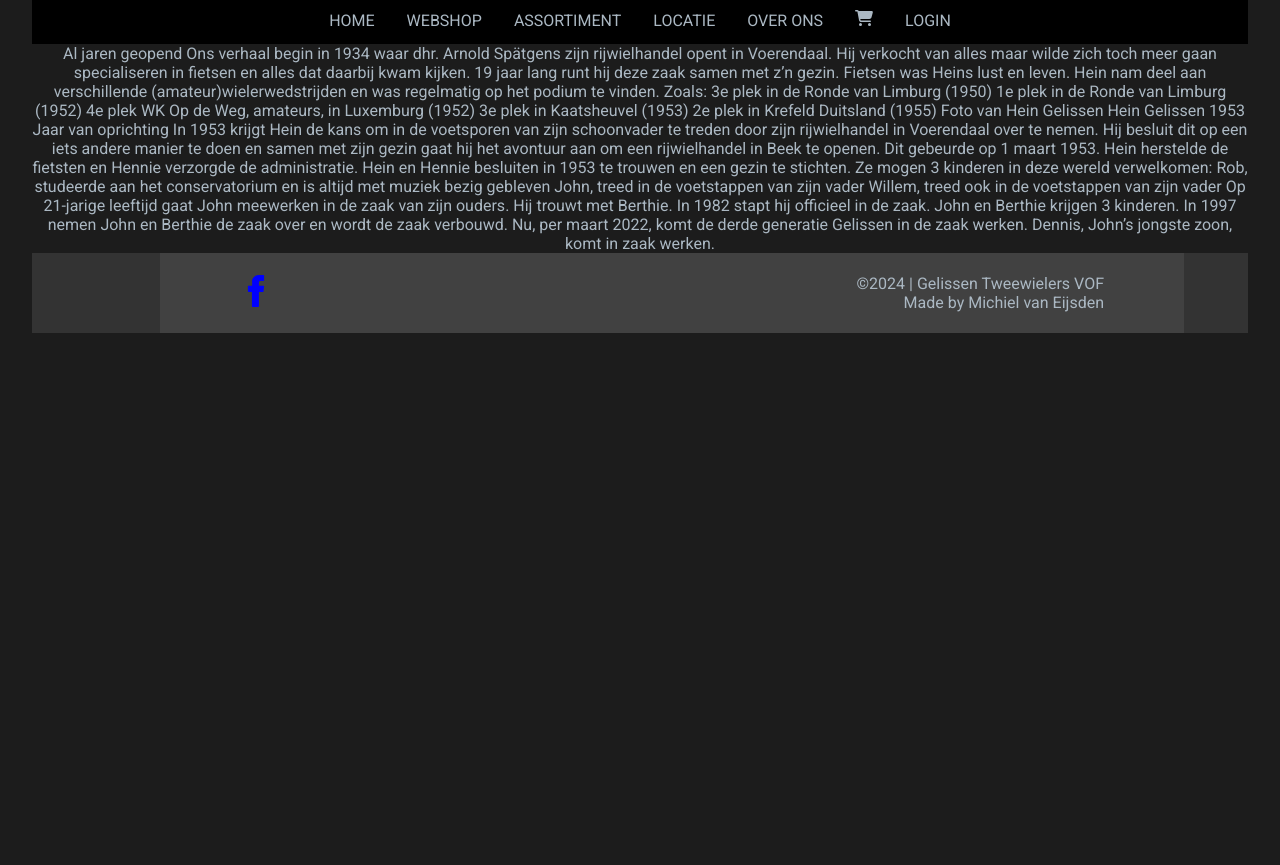
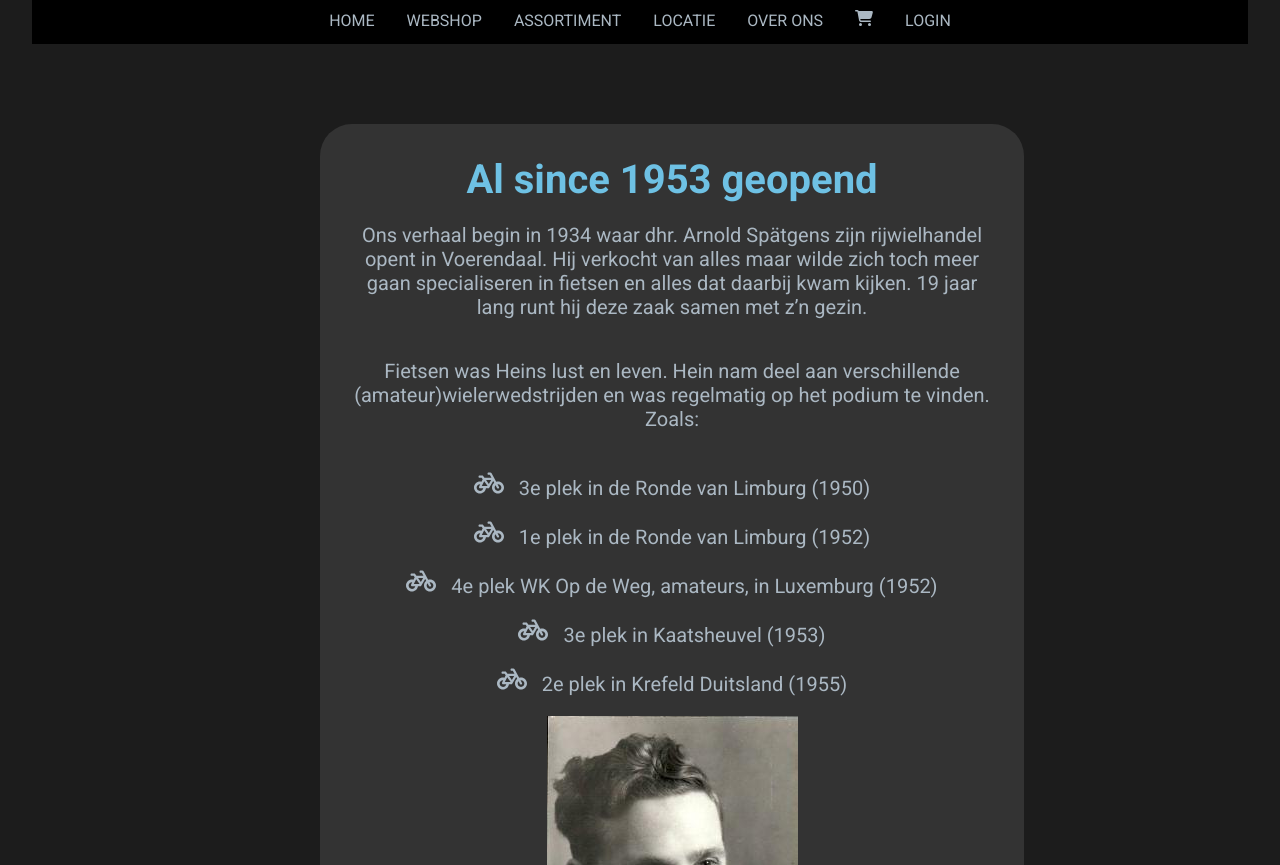
Before and after one commit to MichielvanEijsden/eindopdracht-gelissen, a React (Vite) app: page /History in a window 1280 px wide. Shown: the part 520-1385 px from the top of the page. Before the commit the page ends 885 px from the top, so only its background shows below. Built offline with nearby package versions, Linux system fonts and the light colour scheme.

Commit message:
history page added

```diff
--- a/src/pages/about-us/subpages/history/History.css
+++ b/src/pages/about-us/subpages/history/History.css
@@ -0,0 +1,24 @@
+.history-wrapper{
+    display: flex;
+    flex-direction: column;
+    width: 50vw;
+    font-size: 20px;
+}
+.history-wrapper p{
+    margin: 20px 0;
+
+}
+.history-center{
+    text-align: center;
+}
+.bike-icon{
+    margin-right: 10px;
+    width: 30px;
+}
+.history-list > li{
+    list-style: disc;
+    margin-bottom: 10px;
+}
+.history-list{
+    margin:20px 0 20px 50px;
+}
--- a/src/pages/about-us/subpages/history/History.jsx
+++ b/src/pages/about-us/subpages/history/History.jsx
@@ -1,37 +1,67 @@
-function History(){
-    return(
+import './History.css'
+import Hein from '../../../../assets/GELISSEN-hein-3.jpg'
+import bike from '../../../../assets/bicycle-solid.svg'
+
+function History() {
+    return (
         <>
-            Al jaren geopend
+            <div className='outer-container'>
+                <div className='inner-container'>
+                    <div className='center-page-container'>
+                        <div className='history-wrapper'>
+                            <div className='history-center'>
+                            <h1>Al since 1953 geopend</h1>
+                            </div>
+                            <p>Ons verhaal begin in 1934 waar dhr. Arnold Spätgens zijn rijwielhandel opent in
+                                Voerendaal.
+                                Hij verkocht van alles maar wilde zich toch meer gaan specialiseren in fietsen en alles
+                                dat
+                                daarbij kwam kijken. 19 jaar lang runt hij deze zaak samen met z’n gezin.</p>
 
-            Ons verhaal begin in 1934 waar dhr. Arnold Spätgens zijn rijwielhandel opent in Voerendaal. Hij verkocht van alles maar wilde zich toch meer gaan specialiseren in fietsen en alles dat daarbij kwam kijken. 19 jaar lang runt hij deze zaak samen met z’n gezin.
+                            <p>Fietsen was Heins lust en leven. Hein nam deel aan verschillende
+                                (amateur)wielerwedstrijden
+                                en was regelmatig op het podium te vinden. Zoals:</p>
+                            <ul>
+                                <li><p><img className='bike-icon' src={bike} alt='bike-icon'/> 3e plek in de Ronde van Limburg (1950)</p></li>
+                                <li><p><img className='bike-icon' src={bike} alt='bike-icon'/> 1e plek in de Ronde van Limburg (1952)</p></li>
+                                <li><p><img className='bike-icon' src={bike} alt='bike-icon'/> 4e plek WK Op de Weg, amateurs, in Luxemburg (1952)</p></li>
+                                <li><p><img className='bike-icon' src={bike} alt='bike-icon'/> 3e plek in Kaatsheuvel (1953)</p></li>
+                                <li><p><img className='bike-icon' src={bike} alt='bike-icon'/> 2e plek in Krefeld Duitsland (1955)</p></li>
+                            </ul>
+                            <div className='history-center'>
+                                <img src={Hein} alt='Hein Gelissen'/>
+                                <p> Hein Gelissen</p>
+                                <h2>1953</h2>
+                                <p>Jaar van oprichting</p>
+                            </div>
+                            <p> In 1953 krijgt Hein de kans om in de voetsporen van zijn schoonvader te treden door zijn
+                                rijwielhandel in Voerendaal over te nemen.</p>
 
-            Fietsen was Heins lust en leven. Hein nam deel aan verschillende (amateur)wielerwedstrijden en was regelmatig op het podium te vinden. Zoals:
+                            <p>Hij besluit dit op een iets andere manier te doen en samen met zijn gezin gaat hij het
+                                avontuur aan om een rijwielhandel in Beek te openen. Dit gebeurde op 1 maart 1953. Hein
+                                herstelde de fietsten en Hennie verzorgde de administratie.</p>
 
-            3e plek in de Ronde van Limburg (1950)
-            1e plek in de Ronde van Limburg (1952)
-            4e plek WK Op de Weg, amateurs, in Luxemburg (1952)
-            3e plek in Kaatsheuvel (1953)
-            2e plek in Krefeld Duitsland (1955)
+                            <p> Hein en Hennie besluiten in 1953 te trouwen en een gezin te stichten. Ze mogen 3
+                                kinderen in
+                                deze wereld verwelkomen:</p>
+                            <ul className='history-list'>
+                                <li>Rob, studeerde aan het conservatorium en is altijd met muziek bezig gebleven</li>
+                                <li>John, treed in de voetstappen van zijn vader</li>
+                                <li>Willem, treed ook in de voetstappen van zijn vader</li>
+                            </ul>
+                            <p>Op 21-jarige leeftijd gaat John meewerken in de zaak van zijn ouders. Hij trouwt met
+                                Berthie. In 1982 stapt hij officieel in de zaak. John en Berthie krijgen 3 kinderen. In
+                                1997
+                                nemen John en Berthie de zaak over en wordt de zaak verbouwd.</p>
 
-            Foto van Hein Gelissen
-            Hein Gelissen
-            1953
-            Jaar van oprichting
-
-            In 1953 krijgt Hein de kans om in de voetsporen van zijn schoonvader te treden door zijn rijwielhandel in Voerendaal over te nemen.
-
-            Hij besluit dit op een iets andere manier te doen en samen met zijn gezin gaat hij het avontuur aan om een rijwielhandel in Beek te openen. Dit gebeurde op 1 maart 1953. Hein herstelde de fietsten en Hennie verzorgde de administratie.
-
-            Hein en Hennie besluiten in 1953 te trouwen en een gezin te stichten. Ze mogen 3 kinderen in deze wereld verwelkomen:
-
-            Rob, studeerde aan het conservatorium en is altijd met muziek bezig gebleven
-            John, treed in de voetstappen van zijn vader
-            Willem, treed ook in de voetstappen van zijn vader
-
-            Op 21-jarige leeftijd gaat John meewerken in de zaak van zijn ouders. Hij trouwt met Berthie. In 1982 stapt hij officieel in de zaak. John en Berthie krijgen 3 kinderen. In 1997 nemen John en Berthie de zaak over en wordt de zaak verbouwd.
-
-            Nu, per maart 2022, komt de derde generatie Gelissen in de zaak werken. Dennis, John’s jongste zoon, komt in zaak werken.
+                            <p>Since maart 2022, komt de derde generatie Gelissen in de zaak werken. Dennis, John’s
+                                jongste zoon, komt in zaak werken.</p>
+                        </div>
+                    </div>
+                </div>
+            </div>
         </>
     )
 }
+
 export default History
```
Also changed, not shown: src/assets/bicycle-solid.svg (added).
